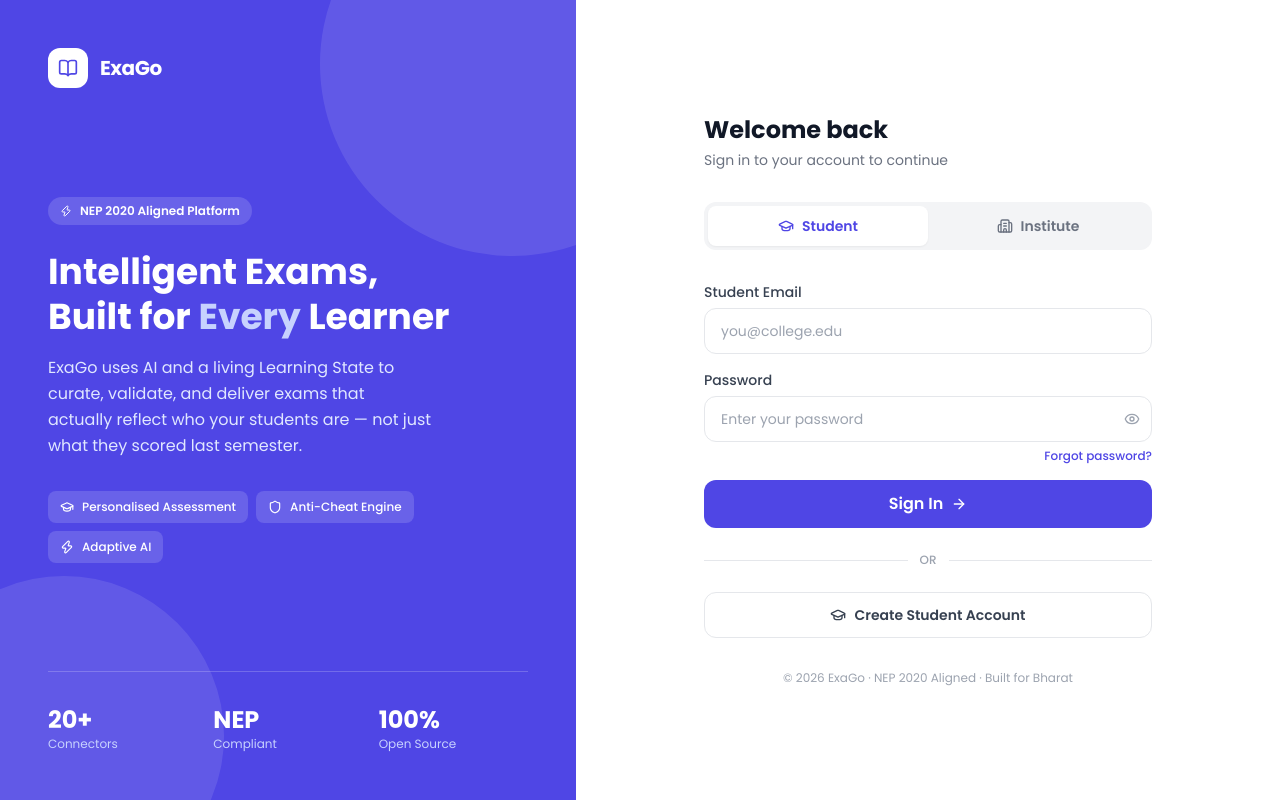
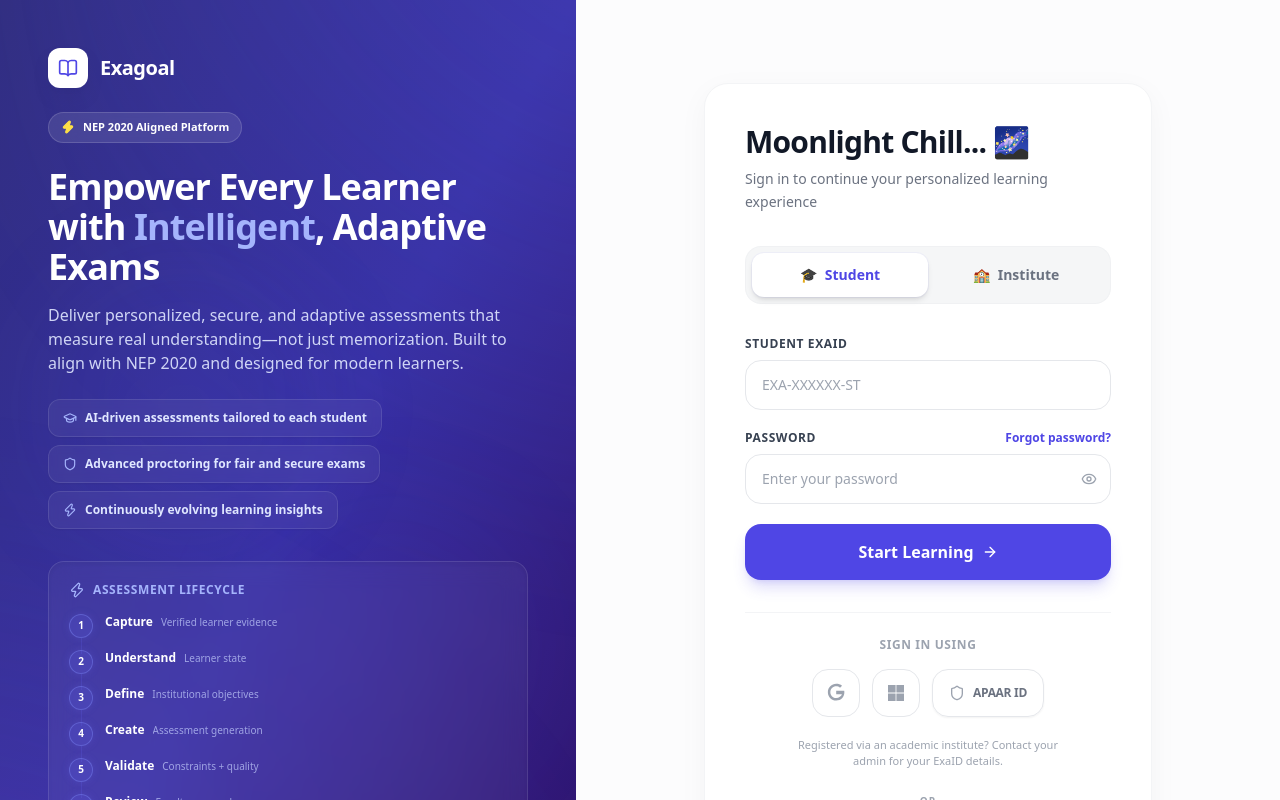
Before and after one commit to deku1901/project, a Next.js app in the folder frontend/: page /login in a window 1280 px wide. Shown: the top 800 px of the page. Built offline with nearby package versions, Linux system fonts and the light colour scheme.

Commit message:
Your update message here

```diff
--- a/frontend/src/app/login/page.tsx
+++ b/frontend/src/app/login/page.tsx
@@ -1,5 +1,5 @@
 "use client";
-import { useState } from "react";
+import { useState, useEffect } from "react";
 import { useRouter } from "next/navigation";
 import {
   GraduationCap,
@@ -17,10 +17,24 @@
 export default function LoginPage() {
   const router = useRouter();
   const [portal, setPortal] = useState<Portal>("student");
-  const [email, setEmail] = useState("");
+  const [exaId, setExaId] = useState("");
   const [password, setPassword] = useState("");
   const [showPassword, setShowPassword] = useState(false);
   const [loading, setLoading] = useState(false);
+  const [greeting, setGreeting] = useState("Welcome back");
+
+  useEffect(() => {
+    const hour = new Date().getHours();
+    if (hour >= 5 && hour < 12) {
+      setGreeting("Morning Energy? ⚡");
+    } else if (hour >= 12 && hour < 17) {
+      setGreeting("Midday Focus? 🧠");
+    } else if (hour >= 17 && hour < 22) {
+      setGreeting("Evening Drive? 🚀");
+    } else {
+      setGreeting("Moonlight Chill... 🌌");
+    }
+  }, []);
 
   const handleLogin = (e: React.FormEvent) => {
     e.preventDefault();
@@ -40,126 +54,169 @@
   };
 
   return (
-    <div className="min-h-screen bg-white flex">
-      {/* Left Panel — Branding */}
-      <div className="hidden lg:flex w-[45%] bg-indigo-600 flex-col justify-between p-12 relative overflow-hidden">
-        {/* Background pattern */}
-        <div className="absolute inset-0 opacity-10">
-          <div className="absolute top-0 right-0 w-96 h-96 bg-white rounded-full -translate-y-32 translate-x-32" />
-          <div className="absolute bottom-0 left-0 w-80 h-80 bg-white rounded-full translate-y-24 -translate-x-24" />
+    <div className="min-h-screen bg-gray-50/50 flex flex-col lg:flex-row font-sans">
+      {/* Left Panel — Branding & Assessment Lifecycle */}
+      <div className="w-full lg:w-[45%] bg-gradient-to-br from-indigo-900 via-indigo-800 to-violet-950 flex flex-col justify-between p-6 sm:p-12 relative overflow-hidden shrink-0">
+
+        {/* Soft background shape glows */}
+        <div className="absolute inset-0 overflow-hidden pointer-events-none">
+          <div className="absolute -top-1/4 -right-1/4 w-[120%] h-[120%] bg-[radial-gradient(circle_at_top_right,rgba(99,102,241,0.25),transparent_60%)] blur-3xl" />
+          <div className="absolute -bottom-1/4 -left-1/4 w-[120%] h-[120%] bg-[radial-gradient(circle_at_bottom_left,rgba(139,92,246,0.25),transparent_60%)] blur-3xl" />
+          <div className="absolute top-1/4 left-10 w-72 h-72 bg-indigo-500/10 rounded-full blur-3xl animate-pulse" />
+          <div className="absolute bottom-1/4 right-10 w-72 h-72 bg-violet-500/10 rounded-full blur-3xl animate-pulse" style={{ animationDelay: "2.5s" }} />
         </div>
 
         {/* Logo */}
-        <div className="relative z-10 flex items-center gap-3">
-          <div className="w-10 h-10 bg-white rounded-xl flex items-center justify-center">
+        <div className="relative z-10 flex items-center gap-3 mb-8 lg:mb-0">
+          <div className="w-10 h-10 bg-white rounded-xl flex items-center justify-center shadow-lg shadow-indigo-900/35">
             <BookOpen className="w-5 h-5 text-indigo-600" />
           </div>
-          <span className="text-white text-xl font-bold tracking-tight">ExaGo</span>
+          <span className="text-white text-xl font-extrabold tracking-tight">Exagoal</span>
         </div>
 
         {/* Hero copy */}
-        <div className="relative z-10">
-          <div className="inline-flex items-center gap-2 bg-white/15 text-white text-xs font-semibold px-3 py-1.5 rounded-full mb-6">
-            <Zap className="w-3 h-3" />
+        <div className="relative z-10 my-auto py-6">
+          <div className="inline-flex items-center gap-2 bg-white/10 text-white text-[11px] font-bold px-3 py-1.5 rounded-full mb-6 backdrop-blur-md border border-white/15">
+            <Zap className="w-3.5 h-3.5 text-yellow-300 fill-yellow-300" />
             NEP 2020 Aligned Platform
           </div>
-          <h1 className="text-4xl font-bold text-white leading-tight mb-4">
-            Intelligent Exams,<br />
-            Built for <span className="text-indigo-200">Every</span> Learner
+
+          <h1 className="text-3xl sm:text-4xl font-extrabold text-white leading-tight mb-4 tracking-tight">
+            Empower Every Learner with <span className="text-indigo-300">Intelligent</span>, Adaptive Exams
           </h1>
-          <p className="text-indigo-100 text-base leading-relaxed max-w-sm">
-            ExaGo uses AI and a living Learning State to curate, validate, and
-            deliver exams that actually reflect who your students are — not just
-            what they scored last semester.
+
+          <p className="text-indigo-100/90 text-sm sm:text-base leading-relaxed max-w-xl mb-6 font-normal">
+            Deliver personalized, secure, and adaptive assessments that measure real understanding—not just memorization. Built to align with NEP 2020 and designed for modern learners.
           </p>
 
           {/* Feature pills */}
-          <div className="flex flex-wrap gap-2 mt-8">
+          <div className="flex flex-wrap gap-2 mb-8">
             {[
-              { icon: GraduationCap, label: "Personalised Assessment" },
-              { icon: Shield, label: "Anti-Cheat Engine" },
-              { icon: Zap, label: "Adaptive AI" },
+              { icon: GraduationCap, label: "AI-driven assessments tailored to each student" },
+              { icon: Shield, label: "Advanced proctoring for fair and secure exams" },
+              { icon: Zap, label: "Continuously evolving learning insights" },
             ].map(({ icon: Icon, label }) => (
               <div
                 key={label}
-                className="flex items-center gap-2 bg-white/15 text-white text-xs font-medium px-3 py-2 rounded-lg"
+                className="flex items-center gap-2 bg-white/5 border border-white/10 text-indigo-100 text-xs font-semibold px-3.5 py-2.5 rounded-xl backdrop-blur-sm shadow-sm"
               >
-                <Icon className="w-3.5 h-3.5" />
+                <Icon className="w-3.5 h-3.5 text-indigo-300" />
                 {label}
               </div>
             ))}
           </div>
+
+          {/* Assessment Lifecycle Section */}
+          <div className="bg-white/5 border border-white/10 rounded-2xl p-4 sm:p-5 backdrop-blur-md shadow-inner mt-4 hidden sm:block">
+            <h3 className="text-xs font-bold text-indigo-300 uppercase tracking-wider mb-4 flex items-center gap-2">
+              <Zap className="w-4 h-4 text-indigo-300" /> Assessment Lifecycle
+            </h3>
+            <div className="relative flex flex-col gap-3">
+              {[
+                { step: "Capture", desc: "Verified learner evidence" },
+                { step: "Understand", desc: "Learner state" },
+                { step: "Define", desc: "Institutional objectives" },
+                { step: "Create", desc: "Assessment generation" },
+                { step: "Validate", desc: "Constraints + quality" },
+                { step: "Review", desc: "Faculty approval" },
+                { step: "Deliver", desc: "Digital / Physical" },
+              ].map(({ step, desc }, idx, arr) => (
+                <div key={step} className="flex items-start gap-3 relative group">
+                  {idx < arr.length - 1 && (
+                    <div className="absolute left-3 top-6 bottom-0 w-[1px] bg-indigo-500/20 -mb-4" />
+                  )}
+                  <div className="w-6 h-6 rounded-full bg-indigo-500/20 border border-indigo-400/40 flex items-center justify-center text-[10px] font-bold text-white shrink-0 group-hover:border-indigo-400 group-hover:bg-indigo-500/40 transition-all shadow-[0_0_8px_rgba(99,102,241,0.2)]">
+                    {idx + 1}
+                  </div>
+                  <div className="flex-1 min-w-0">
+                    <div className="flex flex-col sm:flex-row sm:items-baseline gap-1 sm:gap-2">
+                      <span className="text-xs font-extrabold text-white">{step}</span>
+                      <span className="text-[10px] text-indigo-200/70 font-medium truncate">{desc}</span>
+                    </div>
+                  </div>
+                </div>
+              ))}
+            </div>
+          </div>
         </div>
 
         {/* Stats */}
-        <div className="relative z-10 grid grid-cols-3 gap-4 border-t border-white/20 pt-8">
+        <div className="relative z-10 grid grid-cols-3 gap-4 border-t border-white/10 pt-6 mt-8 hidden sm:grid">
           {[
             { value: "20+", label: "Connectors" },
-            { value: "NEP", label: "Compliant" },
-            { value: "100%", label: "Open Source" },
+            { value: "NEP 2020", label: "Aligned" },
+            { value: "Secure", label: "& Transparent" },
           ].map(({ value, label }) => (
             <div key={label}>
-              <div className="text-2xl font-bold text-white">{value}</div>
-              <div className="text-indigo-200 text-xs">{label}</div>
+              <div className="text-xl sm:text-2xl font-black text-white tracking-tight">{value}</div>
+              <div className="text-indigo-200/80 text-xs font-semibold mt-0.5">{label}</div>
             </div>
           ))}
         </div>
       </div>
 
       {/* Right Panel — Auth Form */}
-      <div className="flex-1 flex items-center justify-center p-8">
-        <div className="w-full max-w-md">
+      <div className="flex-1 flex items-center justify-center p-6 sm:p-12 md:p-16">
+        <div className="w-full max-w-md bg-white rounded-3xl p-8 sm:p-10 shadow-[0_8px_30px_rgb(0,0,0,0.04)] border border-gray-100">
+
           {/* Mobile logo */}
-          <div className="lg:hidden flex items-center gap-2 mb-8">
-            <div className="w-8 h-8 bg-indigo-600 rounded-lg flex items-center justify-center">
+          <div className="lg:hidden flex items-center gap-2 mb-6">
+            <div className="w-8 h-8 bg-indigo-600 rounded-lg flex items-center justify-center shadow-md shadow-indigo-600/30">
               <BookOpen className="w-4 h-4 text-white" />
             </div>
-            <span className="text-gray-900 text-lg font-bold">ExaGo</span>
+            <span className="text-gray-900 text-lg font-black tracking-tight">Exagoal</span>
           </div>
 
-          <h2 className="text-2xl font-bold text-gray-900 mb-1">Welcome back</h2>
-          <p className="text-gray-500 text-sm mb-8">Sign in to your account to continue</p>
+          <h2 className="text-2xl sm:text-3xl font-extrabold text-gray-900 mb-2 tracking-tight transition-all duration-300">
+            {greeting}
+          </h2>
+
+          <p className="text-gray-500 text-sm mb-8 leading-relaxed font-medium">
+            Sign in to continue your personalized learning experience
+          </p>
 
           {/* Portal Toggle */}
-          <div className="flex bg-gray-100 rounded-xl p-1 mb-8">
+          <div className="flex bg-gray-100/80 rounded-2xl p-1.5 mb-8 border border-gray-200/30">
             {(["student", "institute"] as Portal[]).map((p) => (
               <button
                 key={p}
+                type="button"
                 onClick={() => setPortal(p)}
-                className={`flex-1 flex items-center justify-center gap-2 py-2.5 rounded-lg text-sm font-semibold transition-all duration-200 ${
+                className={`flex-1 flex items-center justify-center gap-2 py-3 rounded-xl text-xs sm:text-sm font-bold transition-all duration-300 ${
                   portal === p
-                    ? "bg-white text-indigo-600 shadow-sm"
-                    : "text-gray-500 hover:text-gray-700"
+                    ? "bg-white text-indigo-600 shadow-md ring-1 ring-indigo-500/5"
+                    : "text-gray-500 hover:text-gray-800 hover:bg-white/40"
                 }`}
               >
-                {p === "student" ? (
-                  <GraduationCap className="w-4 h-4" />
-                ) : (
-                  <Building2 className="w-4 h-4" />
-                )}
+                <span>{p === "student" ? "🎓" : "🏫"}</span>
                 {p === "student" ? "Student" : "Institute"}
               </button>
             ))}
           </div>
 
           {/* Form */}
-          <form onSubmit={handleLogin} className="space-y-4">
+          <form onSubmit={handleLogin} className="space-y-5">
             <div>
-              <label className="block text-sm font-medium text-gray-700 mb-1.5">
-                {portal === "student" ? "Student Email" : "Institute Admin Email"}
+              <label className="block text-xs font-bold text-gray-700 uppercase tracking-wider mb-2">
+                {portal === "student" ? "Student ExaID" : "Institute ExaID"}
               </label>
               <input
-                type="email"
+                type="text"
                 required
-                value={email}
-                onChange={(e) => setEmail(e.target.value)}
-                placeholder={portal === "student" ? "you@college.edu" : "admin@institute.edu"}
-                className="w-full px-4 py-3 border border-gray-200 rounded-xl text-sm text-gray-900 placeholder-gray-400 focus:outline-none focus:ring-2 focus:ring-indigo-500/30 focus:border-indigo-500 transition-all"
+                value={exaId}
+                onChange={(e) => setExaId(e.target.value)}
+                placeholder={portal === "student" ? "EXA-XXXXXX-ST" : "EXA-XXXXXX-INST"}
+                className="w-full px-4 py-3.5 border border-gray-200 rounded-2xl text-sm text-gray-900 placeholder-gray-400 focus:outline-none focus:ring-4 focus:ring-indigo-500/10 focus:border-indigo-500 transition-all font-medium"
               />
             </div>
 
             <div>
-              <label className="block text-sm font-medium text-gray-700 mb-1.5">Password</label>
+              <div className="flex justify-between items-center mb-2">
+                <label className="block text-xs font-bold text-gray-700 uppercase tracking-wider">Password</label>
+                <button type="button" className="text-xs text-indigo-600 hover:text-indigo-700 font-semibold transition-colors">
+                  Forgot password?
+                </button>
+              </div>
               <div className="relative">
                 <input
                   type={showPassword ? "text" : "password"}
@@ -167,19 +224,14 @@
                   value={password}
                   onChange={(e) => setPassword(e.target.value)}
                   placeholder="Enter your password"
-                  className="w-full px-4 py-3 pr-12 border border-gray-200 rounded-xl text-sm text-gray-900 placeholder-gray-400 focus:outline-none focus:ring-2 focus:ring-indigo-500/30 focus:border-indigo-500 transition-all"
+                  className="w-full px-4 py-3.5 pr-12 border border-gray-200 rounded-2xl text-sm text-gray-900 placeholder-gray-400 focus:outline-none focus:ring-4 focus:ring-indigo-500/10 focus:border-indigo-500 transition-all font-medium"
                 />
                 <button
                   type="button"
                   onClick={() => setShowPassword(!showPassword)}
-                  className="absolute right-3 top-1/2 -translate-y-1/2 text-gray-400 hover:text-gray-600"
+                  className="absolute right-3.5 top-1/2 -translate-y-1/2 text-gray-400 hover:text-gray-600 transition-colors"
                 >
                   {showPassword ? <EyeOff className="w-4 h-4" /> : <Eye className="w-4 h-4" />}
-                </button>
-              </div>
-              <div className="flex justify-end mt-1.5">
-                <button type="button" className="text-xs text-indigo-600 hover:text-indigo-700 font-medium">
-                  Forgot password?
                 </button>
               </div>
             </div>
@@ -187,29 +239,70 @@
             <button
               type="submit"
               disabled={loading}
-              className="w-full flex items-center justify-center gap-2 bg-indigo-600 hover:bg-indigo-700 text-white font-semibold py-3 rounded-xl transition-all duration-200 mt-2 disabled:opacity-60"
+              className="w-full flex items-center justify-center gap-2 bg-indigo-600 hover:bg-indigo-700 text-white font-bold py-4 rounded-2xl transition-all duration-300 mt-6 disabled:opacity-60 shadow-lg shadow-indigo-600/20 hover:shadow-indigo-600/35 hover:-translate-y-0.5 active:translate-y-0 active:shadow-indigo-600/20"
             >
               {loading ? (
-                <div className="w-4 h-4 border-2 border-white/30 border-t-white rounded-full animate-spin" />
+                <div className="w-5 h-5 border-2 border-white/30 border-t-white rounded-full animate-spin" />
               ) : (
                 <>
-                  Sign In <ArrowRight className="w-4 h-4" />
+                  Start Learning <ArrowRight className="w-4 h-4" />
                 </>
               )}
             </button>
           </form>
 
+          {/* Social Logins & APAAR ID Integration */}
+          <div className="mt-8 pt-6 border-t border-gray-100 text-center">
+            <p className="text-xs text-gray-400 font-bold uppercase tracking-wider mb-4">Sign in using</p>
+            <div className="flex justify-center gap-3">
+              {/* Google */}
+              <button
+                type="button"
+                aria-label="Sign in with Google"
+                className="flex items-center justify-center w-12 h-12 rounded-2xl border border-gray-200 hover:border-gray-300 hover:bg-gray-50 transition-all duration-200 hover:scale-105 active:scale-95 group"
+              >
+                <svg className="w-5 h-5 text-gray-400 group-hover:text-gray-700 transition-colors" viewBox="0 0 24 24" fill="currentColor">
+                  <path d="M12.24 10.285V13.4h6.887C18.2 15.614 15.645 18 12.24 18c-3.86 0-7-3.14-7-7s3.14-7 7-7c1.7 0 3.3.6 4.6 1.7l2.4-2.4C17.3 1.5 14.9 1 12.24 1c-5.5 0-10 4.5-10 10s4.5 10 10 10c5.8 0 9.8-4.1 9.8-9.9 0-.6-.1-1.2-.2-1.7h-9.6z" />
+                </svg>
+              </button>
+
+              {/* Microsoft */}
+              <button
+                type="button"
+                aria-label="Sign in with Microsoft"
+                className="flex items-center justify-center w-12 h-12 rounded-2xl border border-gray-200 hover:border-gray-300 hover:bg-gray-50 transition-all duration-200 hover:scale-105 active:scale-95 group"
+              >
+                <svg className="w-4 h-4 text-gray-400 group-hover:text-gray-700 transition-colors" viewBox="0 0 24 24" fill="currentColor">
+                  <path d="M11.4 24H0V12.6h11.4V24zM24 24H12.6V12.6H24V24zM11.4 11.4H0V0h11.4v11.4zM24 11.4H12.6V0H24v11.4z" />
+                </svg>
+              </button>
+
+              {/* APAAR ID */}
+              <button
+                type="button"
+                className="flex items-center gap-2 px-4 py-2 rounded-2xl border border-gray-200 hover:border-indigo-500 hover:bg-indigo-50/30 text-gray-500 hover:text-indigo-600 transition-all duration-300 hover:scale-105 active:scale-95 group shadow-sm"
+              >
+                <Shield className="w-4 h-4 text-gray-400 group-hover:text-indigo-500 transition-colors" />
+                <span className="text-xs font-bold tracking-tight">APAAR ID</span>
+              </button>
+            </div>
+
+            <p className="text-[11px] text-gray-400 mt-5 leading-normal max-w-[280px] mx-auto font-medium">
+              Registered via an academic institute? Contact your admin for your ExaID details.
+            </p>
+          </div>
+
           {/* Divider */}
           <div className="flex items-center gap-3 my-6">
-            <div className="flex-1 h-px bg-gray-200" />
-            <span className="text-xs text-gray-400 font-medium">OR</span>
-            <div className="flex-1 h-px bg-gray-200" />
+            <div className="flex-1 h-px bg-gray-150" />
+            <span className="text-[10px] text-gray-400 font-bold uppercase tracking-widest">OR</span>
+            <div className="flex-1 h-px bg-gray-150" />
           </div>
 
-          {/* Register */}
+          {/* Secondary CTA */}
           <button
             onClick={handleGetStarted}
-            className="w-full flex items-center justify-center gap-2 border border-gray-200 hover:border-indigo-300 hover:bg-indigo-50 text-gray-700 hover:text-indigo-700 font-semibold py-3 rounded-xl transition-all duration-200 text-sm"
+            className="w-full flex items-center justify-center gap-2 border border-gray-200 hover:border-indigo-300 hover:bg-indigo-50/40 text-gray-700 hover:text-indigo-700 font-bold py-3.5 rounded-2xl transition-all duration-300 text-sm shadow-sm"
           >
             {portal === "student" ? (
               <>
@@ -224,8 +317,8 @@
             )}
           </button>
 
-          <p className="text-center text-xs text-gray-400 mt-8">
-            © 2026 ExaGo · NEP 2020 Aligned · Built for Bharat
+          <p className="text-center text-[10px] text-gray-400 mt-8 font-semibold tracking-wider uppercase">
+            © 2026 Exagoal · NEP 2020 Aligned · Built for Bharat
           </p>
         </div>
       </div>
```
